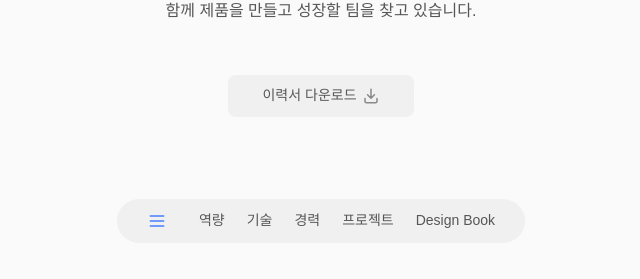
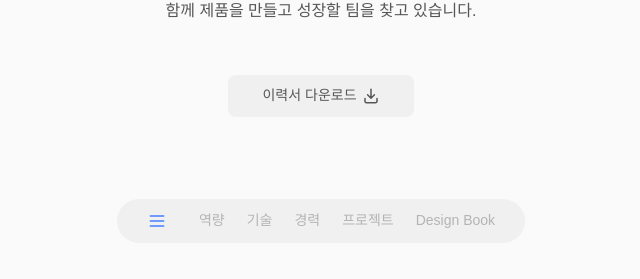
Before and after one commit to clubnerdy/publisher-clubnerdy, a plain HTML site: page index.html in a window 1280 px wide. Shown: the part 461-740 px from the top of the page, without its empty margins (319-959 px from the left). Drawn offline with Linux system fonts and the light colour scheme; a web font is replaced by a local one.

Commit message:
스타일 변경

```diff
--- a/index.html
+++ b/index.html
@@ -39,7 +39,21 @@
             <!-- ✅ TODO: 이력서 첨부 -->
             <a href="assets/doc/document_my.pdf" target="_blank">
               <p>이력서 다운로드</p>
-              <img src="assets/images/icon-download.svg" alt="다운로드" />
+              <svg
+                width="18"
+                height="18"
+                viewBox="0 0 18 18"
+                fill="none"
+                xmlns="http://www.w3.org/2000/svg"
+              >
+                <path
+                  d="M3 11.4033L3 14.1694C3 14.5886 3.15804 14.9906 3.43934 15.287C3.72064 15.5835 4.10218 15.75 4.5 15.75H13.5C13.8978 15.75 14.2794 15.5835 14.5607 15.287C14.842 14.9906 15 14.5886 15 14.1694V11.4033M9.00084 2.25V11.2068M9.00084 11.2068L12.4294 7.78447M9.00084 11.2068L5.57227 7.78447"
+                  stroke="#888888"
+                  stroke-width="1.5"
+                  stroke-linecap="round"
+                  stroke-linejoin="round"
+                />
+              </svg>
             </a>
           </button>
           <!-- ✅ TODO: 네비게이션 이동동 기능 추가 -->
@@ -625,8 +639,6 @@
                   커뮤니티 등 다양한 기능을 통합하여 팬들이 함께 즐길 수 있는
                   서비스를 제공하는 모바일 플랫폼.
                 </p>
-                <!-- ✅ TODO : 깃허브 주소 연결 -->
-                <a href="/" target="_blank">GitHub 바로가기</a>
               </div>
             </div>
             <ul class="logo_list">
@@ -663,8 +675,6 @@
                   제공.고난이도의 블록코딩을 통한 사용자의 코딩 능력 향상과
                   모바일/태블릿 기기를 통한 접근성 높은 서비스 제공.
                 </p>
-                <!-- ✅ TODO : 깃허브 주소 연결 -->
-                <a href="/" target="_blank">GitHub 바로가기</a>
               </div>
             </div>
             <ul class="logo_list">
--- a/style/public.css
+++ b/style/public.css
@@ -53,9 +53,22 @@
 .download_btn {
   border: 0;
   background-color: var(--fill-normal);
-  padding: 12px 34px;
   border-radius: 8px;
   margin: 0 auto;
+  transition: 0.3s;
+}
+
+.download_btn:hover {
+  background-color: var(--primary-normal);
+}
+
+.download_btn svg path {
+  stroke: var(--label-neutral);
+  transition: 0.3s;
+}
+
+.download_btn:hover svg path {
+  stroke: var(--label-white);
 }
 
 .download_btn a {
@@ -64,6 +77,12 @@
   font-size: 14px;
   font-weight: 500;
   color: var(--label-neutral);
+  transition: 0.3s;
+  padding: 12px 34px;
+}
+
+.download_btn:hover a {
+  color: var(--label-white);
 }
 
 .main_nav {
@@ -85,9 +104,13 @@
 
 .main_nav li {
   font-size: 14px;
-  font-weight: 400;
-  color: var(--label-neutral);
+  font-weight: 500;
+  color: var(--label-alternative);
   cursor: pointer;
+}
+
+.main_nav li:hover {
+  color: var(--primary-normal);
 }
 
 /* .section02 */
```
